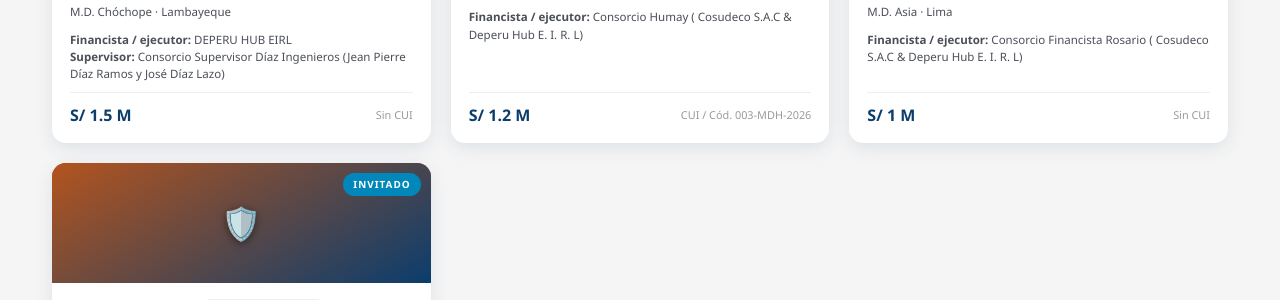
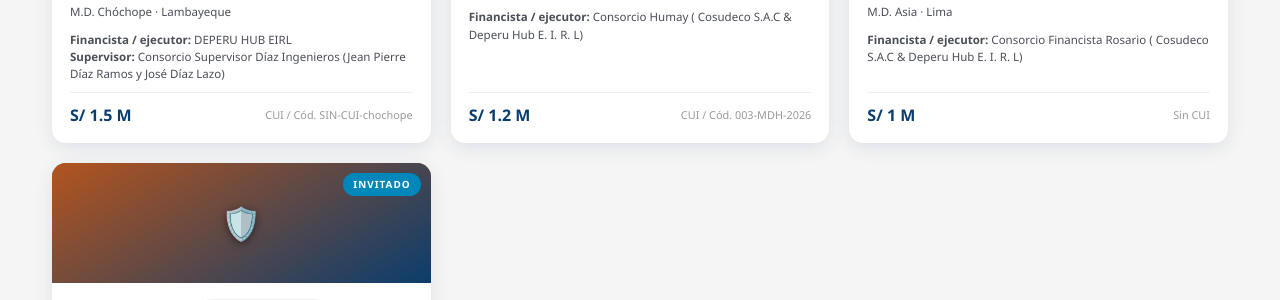
Before and after one commit to amarufo/amarufo.github.io, a Jekyll site: the page dph/index.html, which Jekyll copies as it is, in a window 1280 px wide and 900 px high, scrolled down 6126 px. Shown: the part 153-453 px from the top of the window. Built offline with Jekyll 4.4.1, drawn with Linux system fonts in a browser that asks for light colours.

Commit message:
Cambio de estado a buena pro, coordinación con Nataly 3

```diff
--- a/dph/data.js
+++ b/dph/data.js
@@ -52,7 +52,7 @@ const PROYECTOS = [
         "dpto": "Lambayeque",
         "lat": -6.48,
         "lng": -79.9,
-        "cui": "",
+        "cui": "SIN-CUI-chochope",
         "monto": 1512769.24,
         "ejecutor": "DEPERU HUB EIRL",
         "supervisor": "Consorcio Supervisor Díaz Ingenieros (Jean Pierre Díaz Ramos y José Díaz Lazo)",
--- a/dph/index.html
+++ b/dph/index.html
@@ -1037,7 +1037,10 @@
         const IMG_POR_CUI = {
             '2654810': 'images/carretera_ju104.jpg',
             '2686704': 'images/polideportivo_huanta.png',
-            '2679339': 'images/iguain_01.jpeg'
+            '2679339': 'images/iguain_01.jpeg',
+            "SIN-CUI-chochope": "images/chochope_v261120.jpeg",
+            "002-MSC-2026": "images/sanclemente_v261120.jpeg"
+
         };
 
         /* ================= HELPERS ================= */
```
Also changed, not shown: dph/images/chochope_v261120.jpeg (added), dph/images/sanclemente_v261120.jpeg (added).
